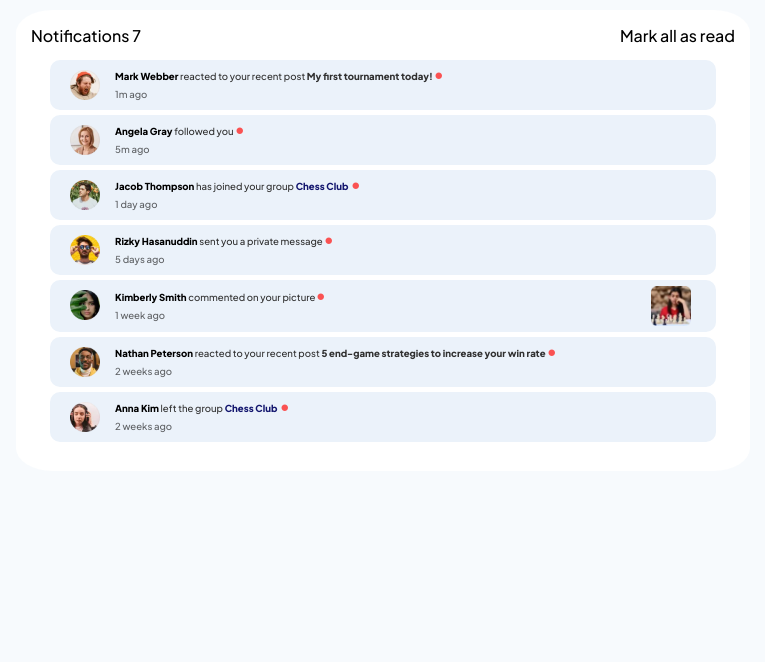
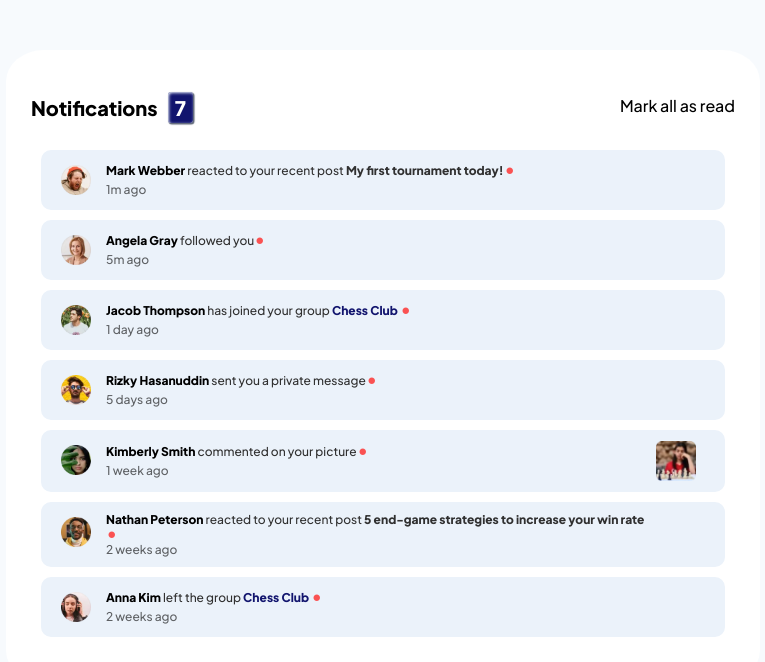
Before and after one commit to kostas23Github/notifications-page-main, a plain HTML site: page index.html in a window 1280 px wide. Shown: the whole page, without its empty margins (257-1022 px from the left). Drawn offline with Linux system fonts and the light colour scheme.

Commit message:
Add notification number index. Optimize styling for desktop.

```diff
--- a/index.html
+++ b/index.html
@@ -15,7 +15,9 @@
 <body>
   <main>
     <header class="header-container">
-      <div class="header"></div>
+      <div class="header">
+        <p>Notifications<span class="unreadIndex"></span></p>
+      </div>
       <div class="set-read">Mark all as read</div>
     </header>
     <section class="notifications-container">
--- a/index.js
+++ b/index.js
@@ -11,22 +11,21 @@ notifications.forEach(notification => notification.addEventListener('click', ()
 }));
 
 // Handles header's notification counter
-
+let unreadIndex = document.querySelector('.unreadIndex');
 const unreadNotifications = () => {
     let header = document.querySelector(".header");
     let noOfUnread = document.querySelectorAll(".unread").length;
-    //console.log(noOfUnread)
+
     if (noOfUnread === 1) {
-        return header.innerHTML = `Notification 1`;
+        unreadIndex.textContent = noOfUnread;
     } else if (noOfUnread === 0) {
         return header.innerHTML = `All read`;
     } else {
-        return header.innerHTML = `Notifications ${noOfUnread}`;
+        return unreadIndex.textContent = noOfUnread;
     }
 }
 
-document.querySelector(".header").innerHTML = unreadNotifications();
-
+window.onload = unreadNotifications();
 notifications.forEach(notification => notification.addEventListener('click', unreadNotifications));
 
 // Handles header's Mark all as read
--- a/styles.css
+++ b/styles.css
@@ -10,7 +10,7 @@ body {
     background-color: hsl(210, 60%, 98%);
     margin: 0;
     padding: 0;
-    font-size: 16px;
+    font-size: 20px;
     font-family: 'Plus Jakarta Sans', 'sans-serif';
     font-weight: 500;
     width: 100%;
@@ -18,14 +18,12 @@ body {
 
 main {
     width: 55%;
-    margin: 10px auto;
-    padding: 15px;
+    position: relative;
+    top: 50px;
+    margin: 0px auto;
+    padding: 35px 25px;
     border-radius: 5%;
     background-color: rgb(255, 255, 255);
-}
-
-section {
-    margin: 2%;
 }
 
 /* NOTIFICATIONS PAGE STYLES */
@@ -33,14 +31,38 @@ section {
 .header-container {
     display: flex;
     justify-content: space-between;
+    margin-bottom: 20px;
+    padding: 10px 0;
+}
+
+.header {
+    font-weight: 800;
+}
+
+.header > p {
+    margin: 0;
+}
+
+.unreadIndex {
+    color: white;
+    background-color: hsl(238, 72%, 25%);
+    border-radius: 3px;
+    padding: 3px 7px;
+    margin-left: 10px;
+    box-shadow: inset 1px 1px 3px hsl(210, 60%, 95%),
+    1px 1px 1px 0.5px hsl(219, 12%, 42%);
+}
+
+.set-read {
+    font-size: 0.8rem;
 }
 
 .notification {
     display: flex;
     box-sizing: content-box;
     border-radius: 10px;
-    margin: 5px;
-    padding-left: 10px;
+    margin: 10px;
+    padding: 5px 0 5px 10px;
 }
 
 .unread {
@@ -51,6 +73,8 @@ section {
     background-color: hsl(0, 0%, 100%);
 }
 
+/* NOTIFICATION STYLE */
+/* AVATAR */
 img.notification-avatar {
     width: 30px;
     height: 30px;
@@ -70,8 +94,7 @@ img.notification-response {
     margin: 6px;
 }
 
-/* NOTIFICATION STYLE */
-
+/* TEXT */
 p.text > span.name {
     font-weight: 800;
     color: rgb(0, 0, 0);
@@ -136,3 +159,5 @@ p.text > span.chess-club:hover,
     color:hsl(238, 72%, 25%);
     cursor: pointer;
 }
+
+/* MOBILE VIEW */
```
